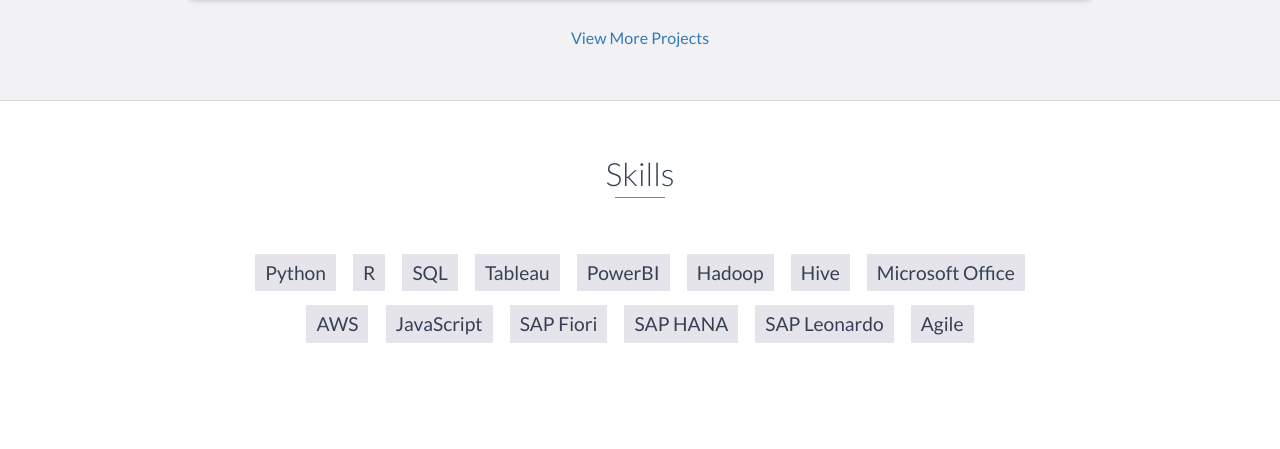
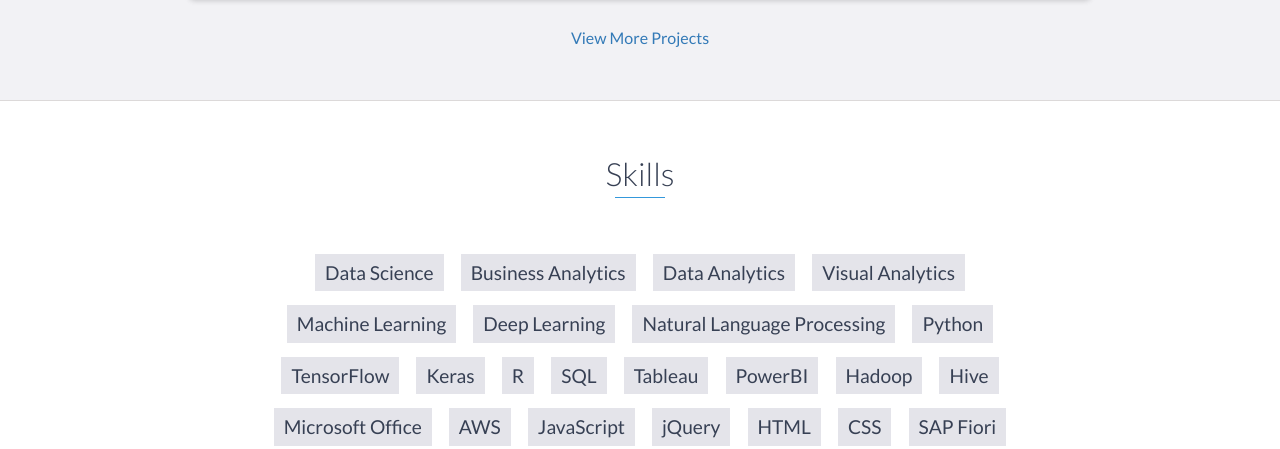
Before and after one commit to abhinav314/abhinav314.github.io, a website: page index.html in a window 1280 px wide. Shown: the part 4555-5004 px from the top of the page. Drawn offline with nearby package versions, Linux system fonts and the light colour scheme.

Commit message:
update skills

```diff
--- a/index.html
+++ b/index.html
@@ -50,10 +50,10 @@
         <div id="lead-content">
 			<img src="/images/ac_portfolio.png" height="30%" width="30%"/>
 			<br></br>
-			<br></br>
+			<!-- <br></br> -->
             <h1>Abhinav Chanda</h1>
             <!-- <h2>Data Scientist</h2> -->
-			<!-- <br></br> -->
+			<br></br>
             <a href="/pdf/resume_abhinav_chanda.pdf" class="btn-rounded-white">Download Resume</a>
         </div>
         <!-- End #lead-content -->
@@ -294,7 +294,16 @@
     <div id="skills">
         <h2 class="heading">Skills</h2>
         <ul>
+			<li>Data Science</li>
+			<li>Business Analytics</li>
+			<li>Data Analytics</li>
+			<li>Visual Analytics</li>
+			<li>Machine Learning</li>
+			<li>Deep Learning</li>
+			<li>Natural Language Processing</li>
 			<li>Python</li>
+			<li>TensorFlow</li>
+			<li>Keras</li>
 			<li>R</li>
 			<li>SQL</li>
 			<li>Tableau</li>
@@ -304,6 +313,9 @@
 			<li>Microsoft Office</li>
 			<li>AWS</li>
 			<li>JavaScript</li>
+			<li>jQuery</li>
+			<li>HTML</li>
+			<li>CSS</li>
 			<li>SAP Fiori</li>
 			<li>SAP HANA</li>
 			<li>SAP Leonardo</li>
```
